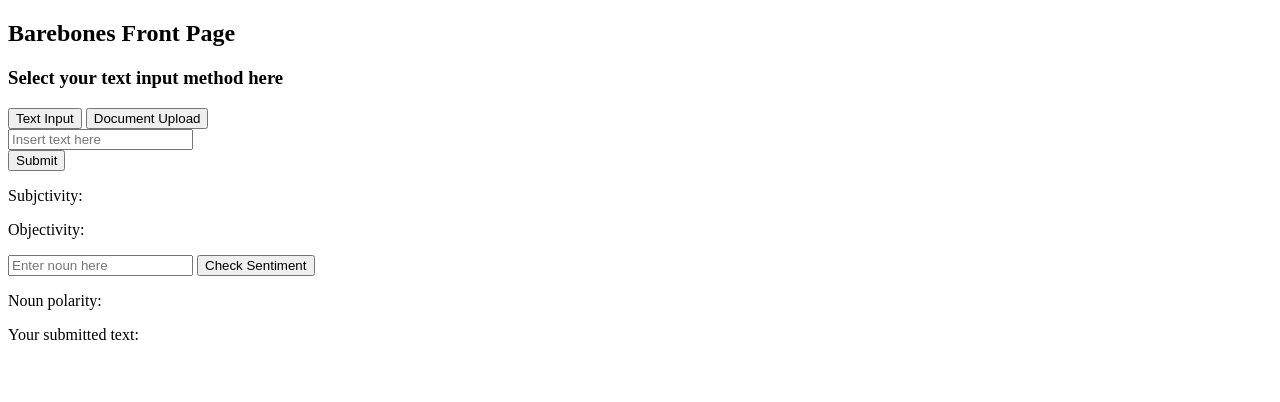
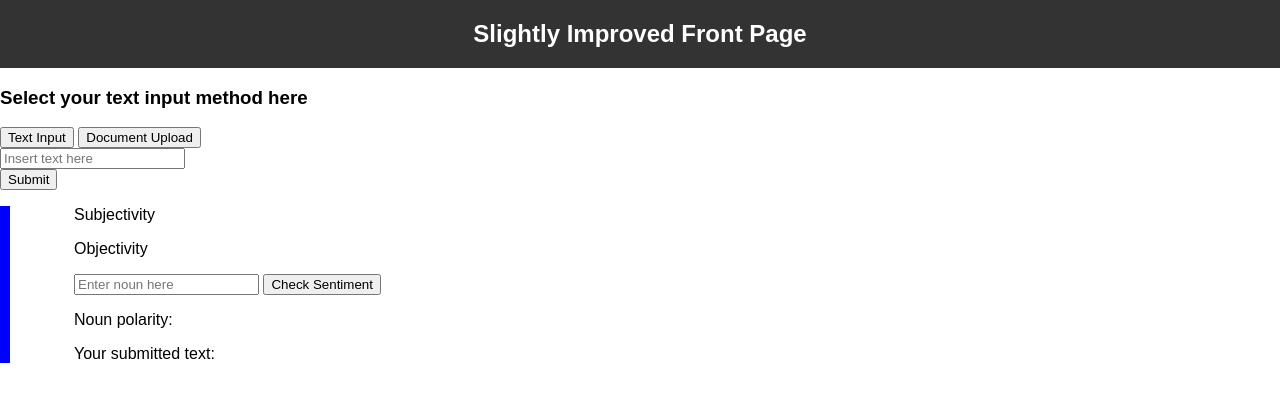
Before and after one commit to Alelia40/TxtAnalysis, a plain HTML site: page index.html in a window 1280 px wide. Drawn offline with Linux system fonts and the light colour scheme.

Commit message:
adds some colors and styling to the page

```diff
--- a/index.html
+++ b/index.html
@@ -1,15 +1,20 @@
 <!DOCTYPE html>
 <html>
-<script src="indexScripts.js"></script>
+<head>
+  <script src="indexScripts.js"></script>
+  <link rel="stylesheet" href="./indexStyles.css"></link>
+</head>
 
 <body>
 
-  <h2>Barebones Front Page</h2>
+  <div class="topBar">
+    <h2>Slightly Improved Front Page</h2>
+  </div>
 
   <div id="methodSelect">
     <h3>Select your text input method here</h3>
-    <button onclick="swapMethods('text')">Text Input</button>
-    <button onclick="swapMethods('file')">Document Upload</button>
+    <button class="methodSelect" onclick="swapMethods('text')">Text Input</button>
+    <button class="methodSelect" onclick="swapMethods('file')">Document Upload</button>
   </div>
 
   <div id="manualInput" style="display: block;">
@@ -26,8 +31,9 @@
   </div>
 
   <div id="resultsBox">
-    <p>Subjctivity:<val></val></p>
-    <p>Objectivity:<val></val></p>
+    <p>Subjectivity<val></val></p>
+
+    <p>Objectivity<val></val></p>
 
     <div>
         <input type="text" id ="polarityCheck" placeholder="Enter noun here"/> <button onclick="displayPolarity('50')">Check Sentiment</button>
--- /dev/null
+++ b/indexStyles.css
@@ -0,0 +1,26 @@
+body{
+    margin: 0;
+    font-family: Arial, Helvetica, sans-serif;
+}
+
+.topBar{
+    background-color: #333;
+    overflow: hidden;
+}
+.topBar h2 {
+    color:white;
+    text-align: center;
+}
+
+.methodSelect {
+
+}
+
+#resultsBox {
+
+    border-left-style: solid;
+    border-left-width: 10px;
+    border-color: blue;
+    padding-left: 5%;
+    padding-right: 5%;
+}
```
